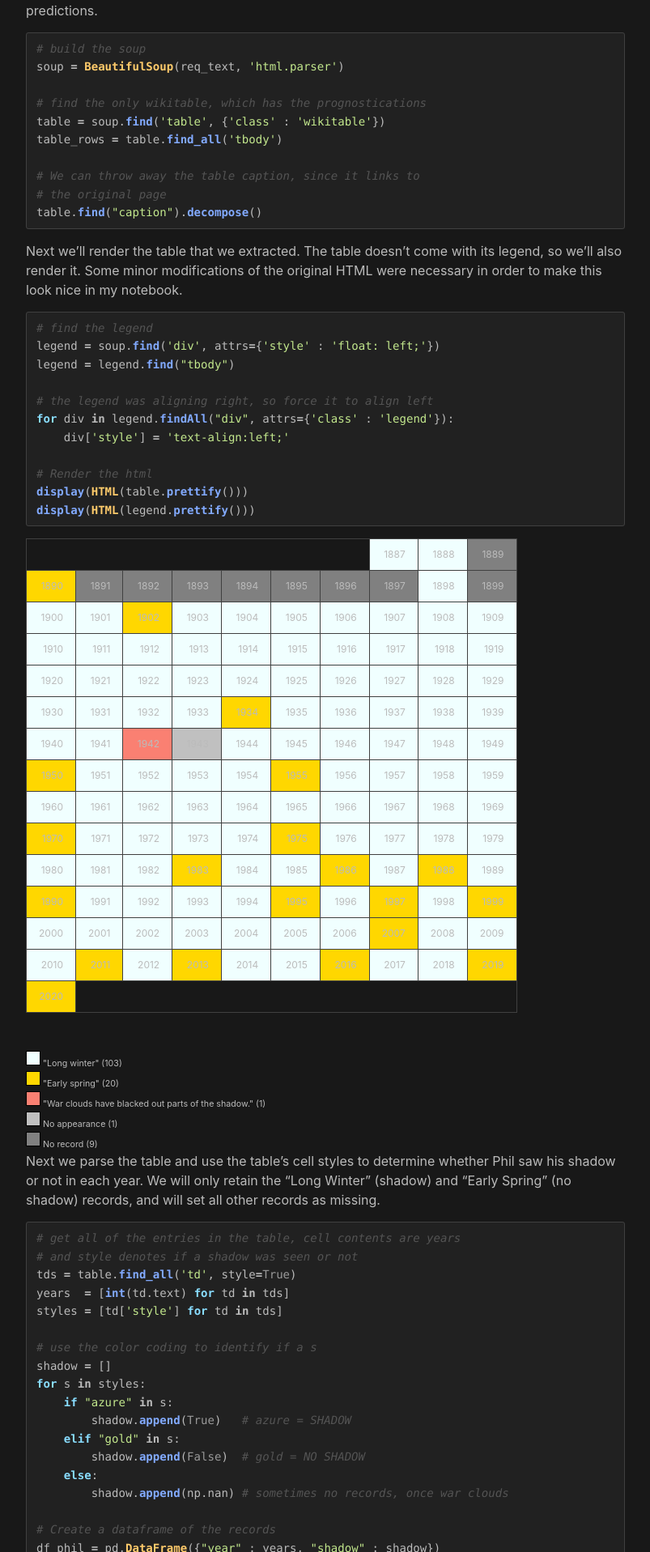
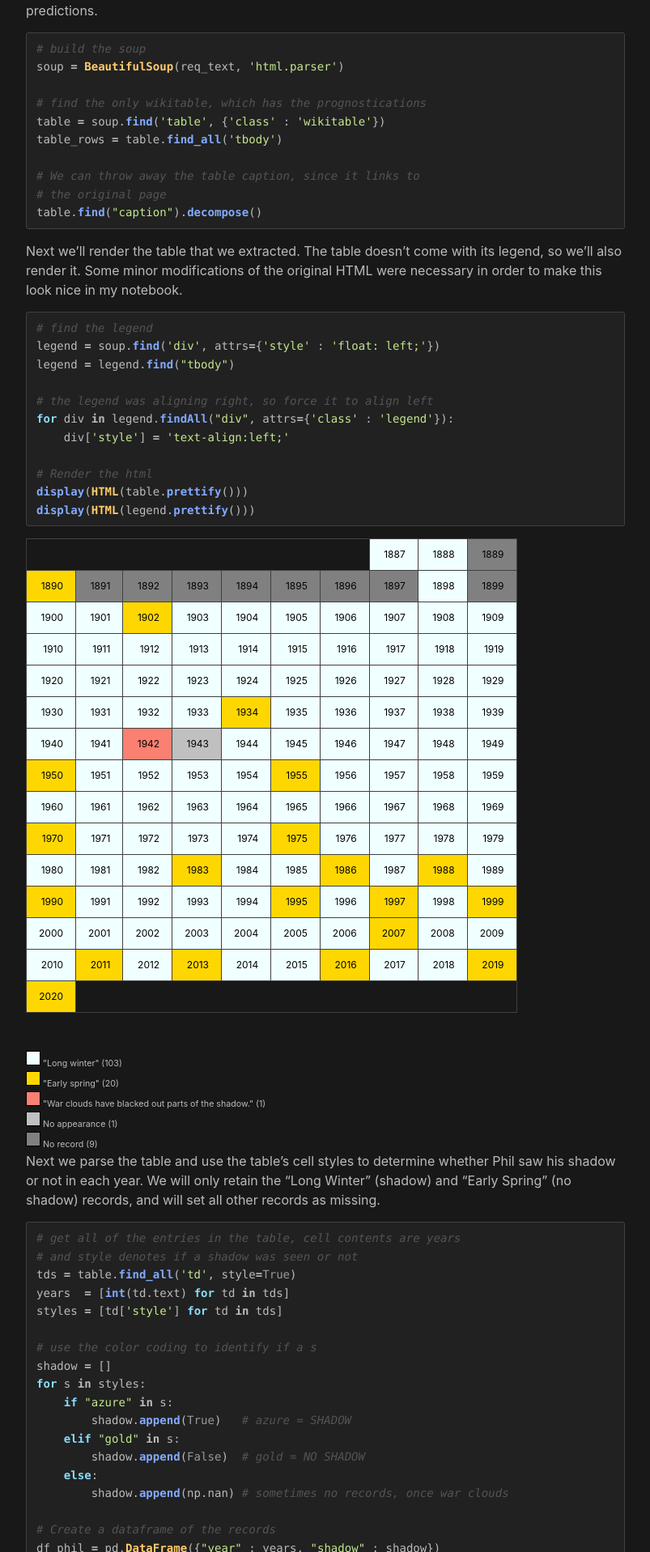
Before and after one commit to pkepley/pkepley.github.io, a Jekyll site: the page built from _posts/2020-04-18-GroundHogMeans.md, in a window 1280 px wide. Shown: the part 1560-3477 px from the top of the page at 81% size, without its empty margins (238-1041 px from the left). Built offline with Jekyll 4.4.1, drawn with Linux system fonts in a browser that asks for light colours.

Commit message:
Override default table color for dark-mode browsing

````diff
--- a/_posts/2020-04-18-GroundHogMeans.md
+++ b/_posts/2020-04-18-GroundHogMeans.md
@@ -86,7 +86,7 @@ display(HTML(legend.prettify()))
 ```
 
 <div style="font-size:8pt;">
-<table class="wikitable">
+<table class="wikitable" style="color: black;"> <!-- PK: Override for dark mode -->
  <tbody>
   <tr>
    <td colspan="7">
````
